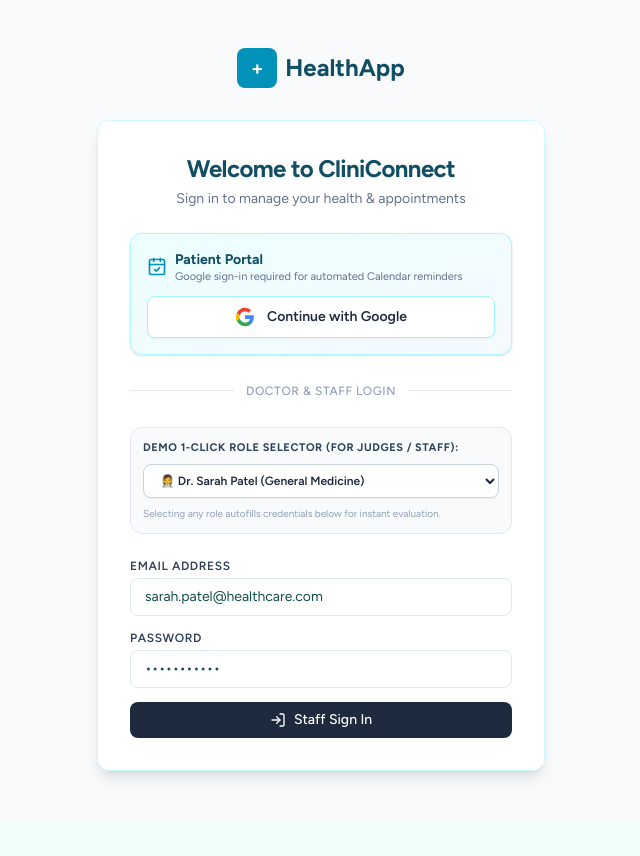
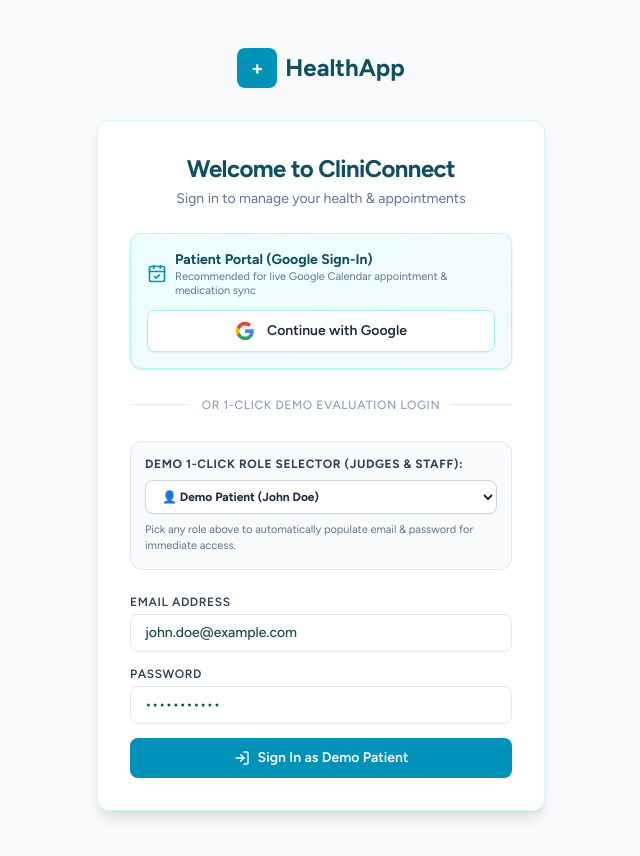
Before and after one commit to Vishwazeer/CliniConnect, a Next.js app: page /login in a window 1280 px wide. Shown: the top 856 px of the page, without its empty margins (319-959 px from the left). Before the commit the page ends 819 px from the top, so only its background shows below. Built offline with nearby package versions, Linux system fonts and the light colour scheme.

Commit message:
Set John Doe as primary default demo patient in login selector

```diff
--- a/src/app/(auth)/login/page.tsx
+++ b/src/app/(auth)/login/page.tsx
@@ -8,7 +8,7 @@
 
 export default function LoginPage() {
   const router = useRouter();
-  const [email, setEmail] = useState("sarah.patel@healthcare.com");
+  const [email, setEmail] = useState("john.doe@example.com");
   const [password, setPassword] = useState("password123");
   const [error, setError] = useState("");
   const [isLoading, setIsLoading] = useState(false);
@@ -25,9 +25,7 @@
     });
 
     if (res?.error) {
-      setError(res.error.includes("Patients must sign in")
-        ? "Patients must sign in using the Google button above for Calendar reminders."
-        : "Invalid credentials. Please try again.");
+      setError("Invalid credentials. Please try again.");
       setIsLoading(false);
     } else {
       router.push("/dashboard");
@@ -37,6 +35,8 @@
   const handleGoogleSignIn = () => {
     signIn("google", { callbackUrl: "/dashboard" });
   };
+
+  const isPatientSelected = email === "john.doe@example.com";
 
   return (
     <div className="w-full max-w-md bg-white p-8 rounded-xl shadow-lg border border-cyan-100 space-y-6">
@@ -56,8 +56,8 @@
         <div className="flex items-center gap-2 text-cyan-900">
           <CalendarCheck className="w-5 h-5 text-cyan-600 shrink-0" />
           <div>
-            <h3 className="font-bold text-sm">Patient Portal</h3>
-            <p className="text-[11px] text-slate-500 leading-tight">Google sign-in required for automated Calendar reminders</p>
+            <h3 className="font-bold text-sm">Patient Portal (Google Sign-In)</h3>
+            <p className="text-[11px] text-slate-500 leading-tight">Recommended for live Google Calendar appointment & medication sync</p>
           </div>
         </div>
 
@@ -91,15 +91,15 @@
       <div className="relative flex py-1 items-center">
         <div className="flex-grow border-t border-slate-200"></div>
         <span className="flex-shrink mx-3 text-xs uppercase tracking-wider text-slate-400 font-medium">
-          Doctor & Staff Login
+          Or 1-Click Demo Evaluation Login
         </span>
         <div className="flex-grow border-t border-slate-200"></div>
       </div>
 
       {/* Quick Demo Selector for Judges & Staff */}
-      <div className="p-3 bg-slate-50 rounded-xl border border-slate-200 space-y-2">
-        <label className="block text-[11px] font-bold text-slate-700 uppercase tracking-wider">
-          Demo 1-Click Role Selector (For Judges / Staff):
+      <div className="p-3.5 bg-slate-50 rounded-xl border border-slate-200 space-y-2">
+        <label className="block text-xs font-bold text-slate-700 uppercase tracking-wider">
+          Demo 1-Click Role Selector (Judges & Staff):
         </label>
         <select
           onChange={(e) => {
@@ -109,8 +109,8 @@
               setPassword("password123");
             }
           }}
-          defaultValue="sarah.patel@healthcare.com"
-          className="w-full px-3 py-2 bg-white border border-slate-300 rounded-lg text-xs font-semibold text-slate-800 focus:outline-none focus:ring-2 focus:ring-cyan-500 cursor-pointer shadow-2xs"
+          value={email}
+          className="w-full px-3 py-2 bg-white border border-slate-300 rounded-lg text-xs font-bold text-slate-800 focus:outline-none focus:ring-2 focus:ring-cyan-500 cursor-pointer shadow-2xs"
         >
           <option value="john.doe@example.com">👤 Demo Patient (John Doe)</option>
           <option value="sarah.patel@healthcare.com">👩‍⚕️ Dr. Sarah Patel (General Medicine)</option>
@@ -120,7 +120,7 @@
           <option value="meera.nair@healthcare.com">👩‍⚕️ Dr. Meera Nair (Pediatrics)</option>
           <option value="admin@healthcare.com">🛡️ Admin User (Hospital Admin)</option>
         </select>
-        <p className="text-[10px] text-slate-400">Selecting any role autofills credentials below for instant evaluation.</p>
+        <p className="text-[11px] text-slate-500">Pick any role above to automatically populate email &amp; password for immediate access.</p>
       </div>
 
       <form onSubmit={handleSubmit} className="space-y-3.5">
@@ -131,8 +131,8 @@
             value={email}
             onChange={(e) => setEmail(e.target.value)}
             required
-            className="w-full px-3.5 py-2 border border-slate-200 rounded-lg focus:outline-none focus:ring-2 focus:ring-cyan-500 text-sm"
-            placeholder="doctor@healthcare.com"
+            className="w-full px-3.5 py-2 border border-slate-200 rounded-lg focus:outline-none focus:ring-2 focus:ring-cyan-500 text-sm font-medium"
+            placeholder="you@example.com"
           />
         </div>
         <div>
@@ -150,9 +150,11 @@
         <button
           type="submit"
           disabled={isLoading}
-          className="w-full bg-slate-800 hover:bg-slate-900 text-white font-medium py-2 px-4 rounded-lg transition-colors disabled:opacity-70 flex items-center justify-center gap-2 cursor-pointer text-sm"
+          className={`w-full text-white font-semibold py-2.5 px-4 rounded-lg transition-colors disabled:opacity-70 flex items-center justify-center gap-2 cursor-pointer text-sm shadow-xs ${
+            isPatientSelected ? 'bg-cyan-600 hover:bg-cyan-700' : 'bg-slate-800 hover:bg-slate-900'
+          }`}
         >
-          <LogIn className="w-4 h-4" /> {isLoading ? "Signing in..." : "Staff Sign In"}
+          <LogIn className="w-4 h-4" /> {isLoading ? "Signing in..." : isPatientSelected ? "Sign In as Demo Patient" : "Sign In as Staff"}
         </button>
       </form>
     </div>
```
